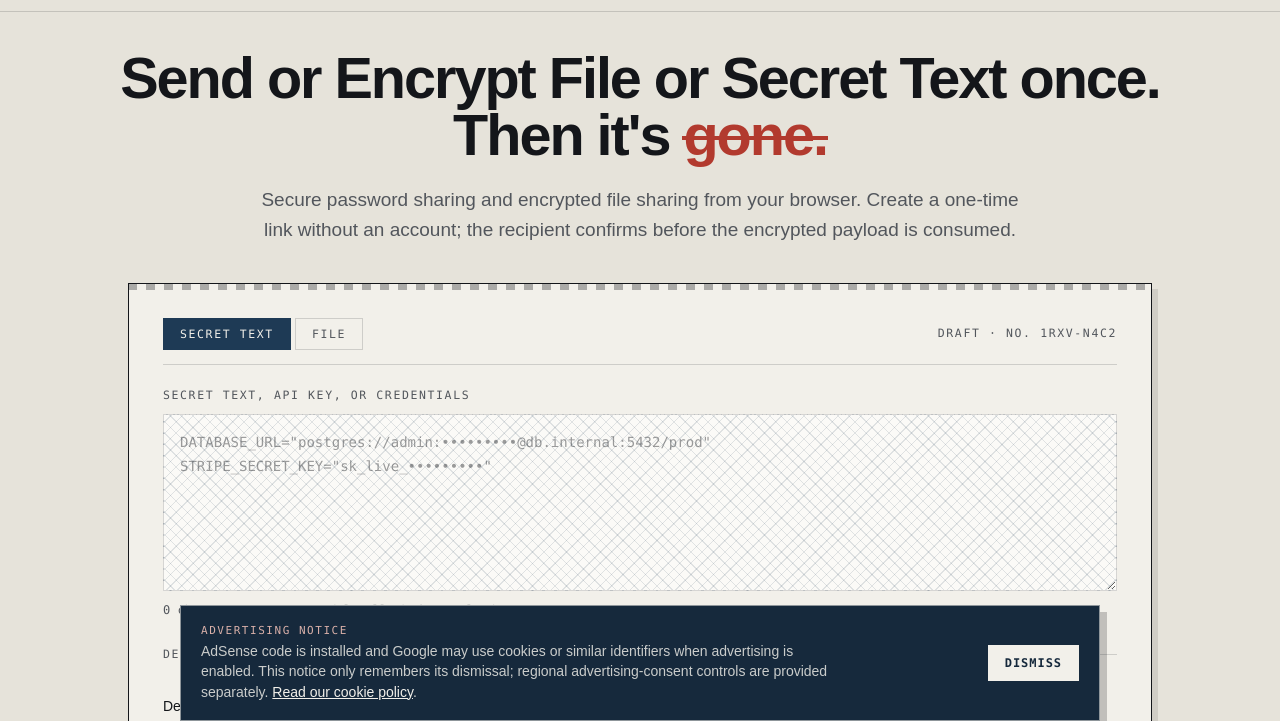
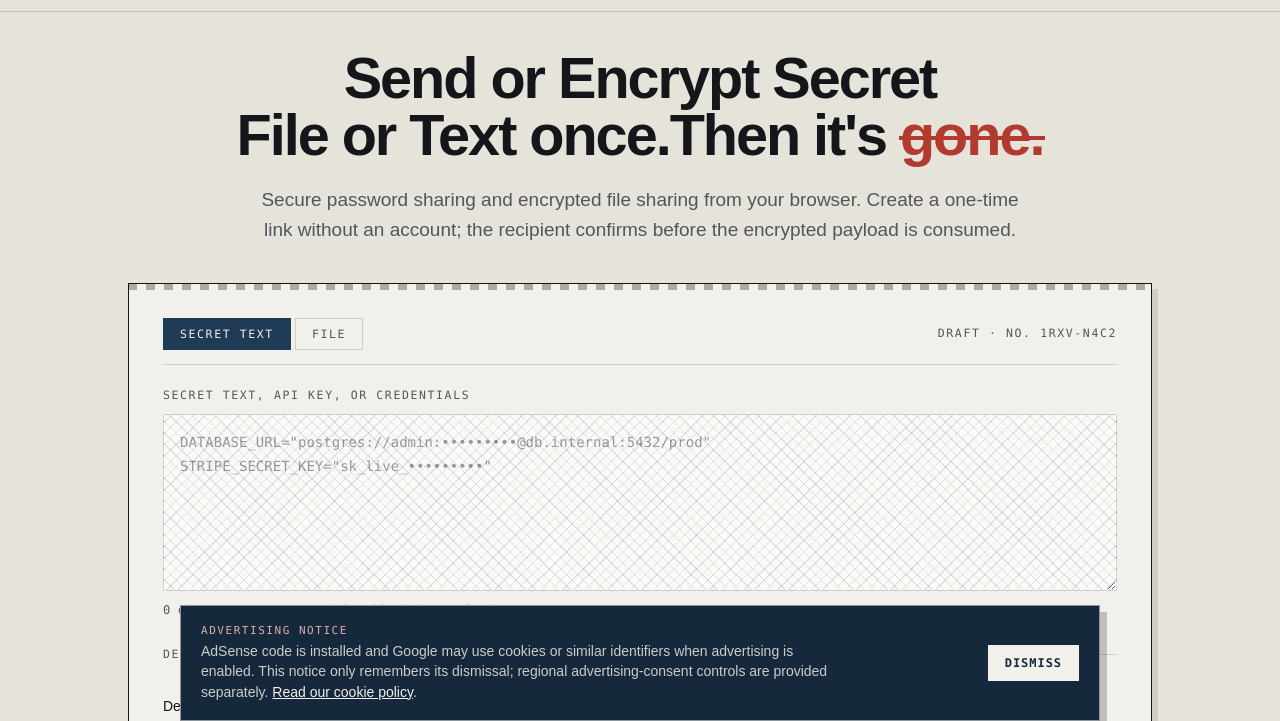
Before and after one commit to Arsalanbashir831/privacy-lock, a website: page index.html in a window 1280 px wide. Shown: the part 51-772 px from the top of the page. Drawn offline with Linux system fonts and the light colour scheme.

Commit message:
change heading format

```diff
--- a/index.html
+++ b/index.html
@@ -45,7 +45,7 @@
   <!-- ── HERO ────────────────────────────────────────────────── -->
   <section class="section hero">
     <div class="shell">
-      <h1 class="hero-title">Send or Encrypt File or Secret Text once.<br>Then it's <em>gone.</em></h1>
+      <h1 class="hero-title">Send or Encrypt Secret <br>File or Text once.Then it's <em>gone.</em></h1>
       <p class="hero-summary">Secure password sharing and encrypted file sharing from your browser. Create a one-time link without an account; the recipient confirms before the encrypted payload is consumed.</p>
     </div>
   </section>
```
